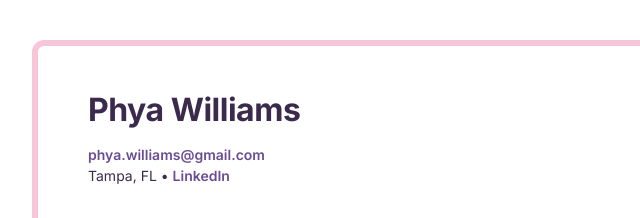
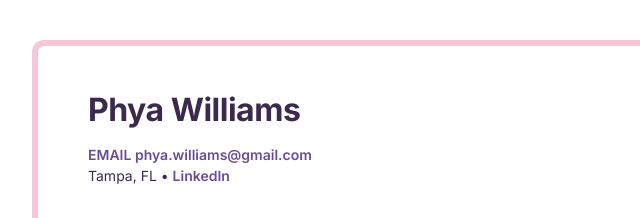
Before and after one commit to phya-williams/portfolio, a plain HTML site: page resume.html in a window 1280 px wide. Shown: the top 218 px of the page, 127-767 px from the left. Drawn offline with Linux system fonts and the light colour scheme.

Commit message:
Update resume.html

```diff
--- a/resume.html
+++ b/resume.html
@@ -97,7 +97,7 @@
   <!-- HEADER -->
   <h1>Phya Williams</h1>
   <div class="contact">
-    <a href="mailto:phya.williams@gmail.com">phya.williams@gmail.com</a><br>
+    <a> EMAIL </a> <a href="mailto:phya.williams@gmail.com">phya.williams@gmail.com</a><br>
     Tampa, FL • <a href="https://www.linkedin.com" target="_blank">LinkedIn</a>
   </div>
 
```
